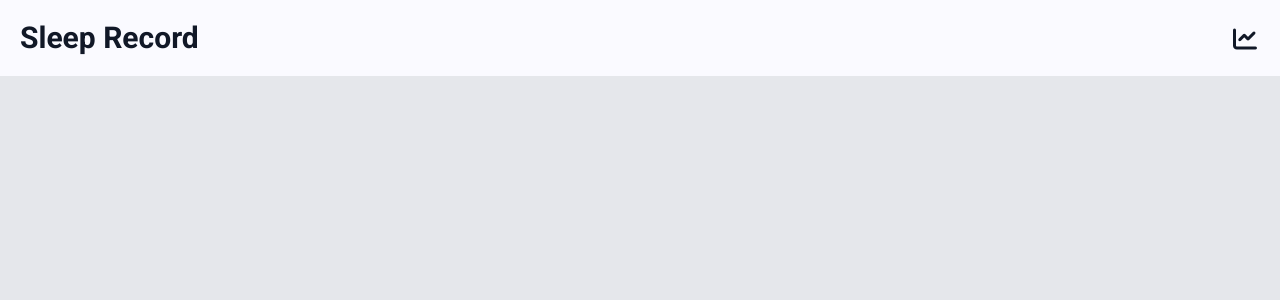
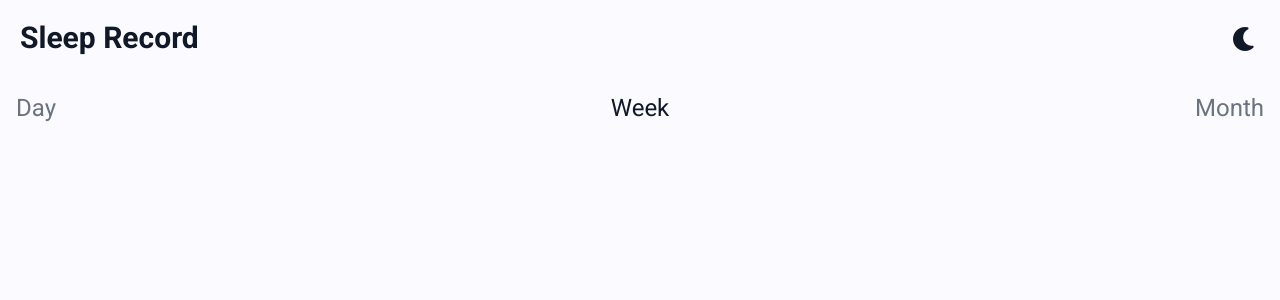
Before and after one commit to rosh2004/mobile-chart-ui, an Angular app: page / in a window 1280 px wide. Shown: the top 300 px of the page. Built offline with nearby package versions, Linux system fonts and the light colour scheme.

Commit message:
added duration select component and omved header to seperate comonent

```diff
--- a/src/app/app.html
+++ b/src/app/app.html
@@ -1,8 +1,2 @@
-<div class="flex justify-between items-end p-5 fixed top-0 left-0 right-0 bg-background">
-  <h1 class="text-3xl mb-0 font-bold">Sleep Record</h1>
-  <div class="mb-1">
-    <i class="fa-solid fa-chart-line fa-xl"></i>
-  </div>
-</div>
-
-<div class="h-500 bg-gray-200"></div>
+<app-header></app-header>
+<app-duration-select></app-duration-select>
--- a/src/app/app.ts
+++ b/src/app/app.ts
@@ -1,15 +1,14 @@
 import { Component, signal } from '@angular/core';
+import { Header } from "./components/header/header";
+import { DurationSelect } from "./components/duration-select/duration-select";
 
 @Component({
   selector: 'app-root',
   templateUrl: './app.html',
-  styleUrl: './app.scss'
+  styleUrl: './app.scss',
+  imports: [Header, DurationSelect]
 })
 export class App {
   protected readonly title = signal('chart-ui-app');
 
-
-  toggleDark() {
-    document.documentElement.classList.toggle('dark');
-  }
 }
--- /dev/null
+++ b/src/app/components/duration-select/duration-select.html
@@ -0,0 +1,23 @@
+<div class="flex items-center p-4 text-2xl text-muted">
+  <button
+    [ngClass]="{'text-text': selectedDuration === 'DAY'}"
+    class="flex-1 text-start hover:text-text hover:cursor-pointer"
+    type="button"
+    (click)="this.selectedDuration = 'DAY'"
+  >Day
+</button>
+  <button
+    [ngClass]="{'text-text': selectedDuration === 'WEEK'}"
+    class="flex-1 text-center hover:text-text hover:cursor-pointer"
+    type="button"
+    (click)="this.selectedDuration = 'WEEK'"
+  >Week
+</button>
+  <button
+    [ngClass]="{'text-text': selectedDuration === 'MONTH'}"
+    class="flex-1 text-end hover:text-text hover:cursor-pointer"
+    type="button"
+    (click)="this.selectedDuration = 'MONTH'"
+  >Month
+</button>
+</div>
--- /dev/null
+++ b/src/app/components/duration-select/duration-select.ts
@@ -0,0 +1,12 @@
+import { CommonModule } from '@angular/common';
+import { Component, Input } from '@angular/core';
+
+@Component({
+  selector: 'app-duration-select',
+  imports: [CommonModule],
+  templateUrl: './duration-select.html',
+  styleUrl: './duration-select.scss'
+})
+export class DurationSelect {
+  @Input() selectedDuration: 'DAY' | 'WEEK' | 'MONTH' = 'WEEK';
+}
--- /dev/null
+++ b/src/app/components/header/header.html
@@ -0,0 +1,7 @@
+<div class="flex justify-between items-end p-5 top-0 left-0 right-0 bg-background">
+  <h1 class="text-3xl mb-0 font-bold">Sleep Record</h1>
+  <div class="mb-1" (click)="toggleDarkMode()">
+    <i *ngIf="this.isDarkMode" class="fa-solid fa-xl fa-sun"></i>
+    <i *ngIf="!this.isDarkMode" class="fa-solid fa-xl fa-moon"></i>
+  </div>
+</div>
--- /dev/null
+++ b/src/app/components/header/header.ts
@@ -0,0 +1,21 @@
+import { CommonModule } from '@angular/common';
+import { Component } from '@angular/core';
+
+@Component({
+  selector: 'app-header',
+  imports: [CommonModule],
+  templateUrl: './header.html',
+  styleUrl: './header.scss'
+})
+export class Header {
+  isDarkMode = document.documentElement.classList.contains('dark');
+  toggleDarkMode() {
+    if(this.isDarkMode) {
+      document.documentElement.classList.remove('dark');
+      this.isDarkMode = false;
+    } else {
+      document.documentElement.classList.add('dark');
+      this.isDarkMode = true;
+    }
+  }
+}
--- a/src/tailwind.css
+++ b/src/tailwind.css
@@ -1,4 +1,4 @@
-@import "tailwindcss" source("../src");
+@import "tailwindcss";
 
 @custom-variant dark (&:where(.dark, .dark *));
 
```
Also changed, not shown: src/app/components/duration-select/duration-select.scss (added), src/app/components/header/header.scss (added), 2 other files (tests, documents, lock files or other folders).
